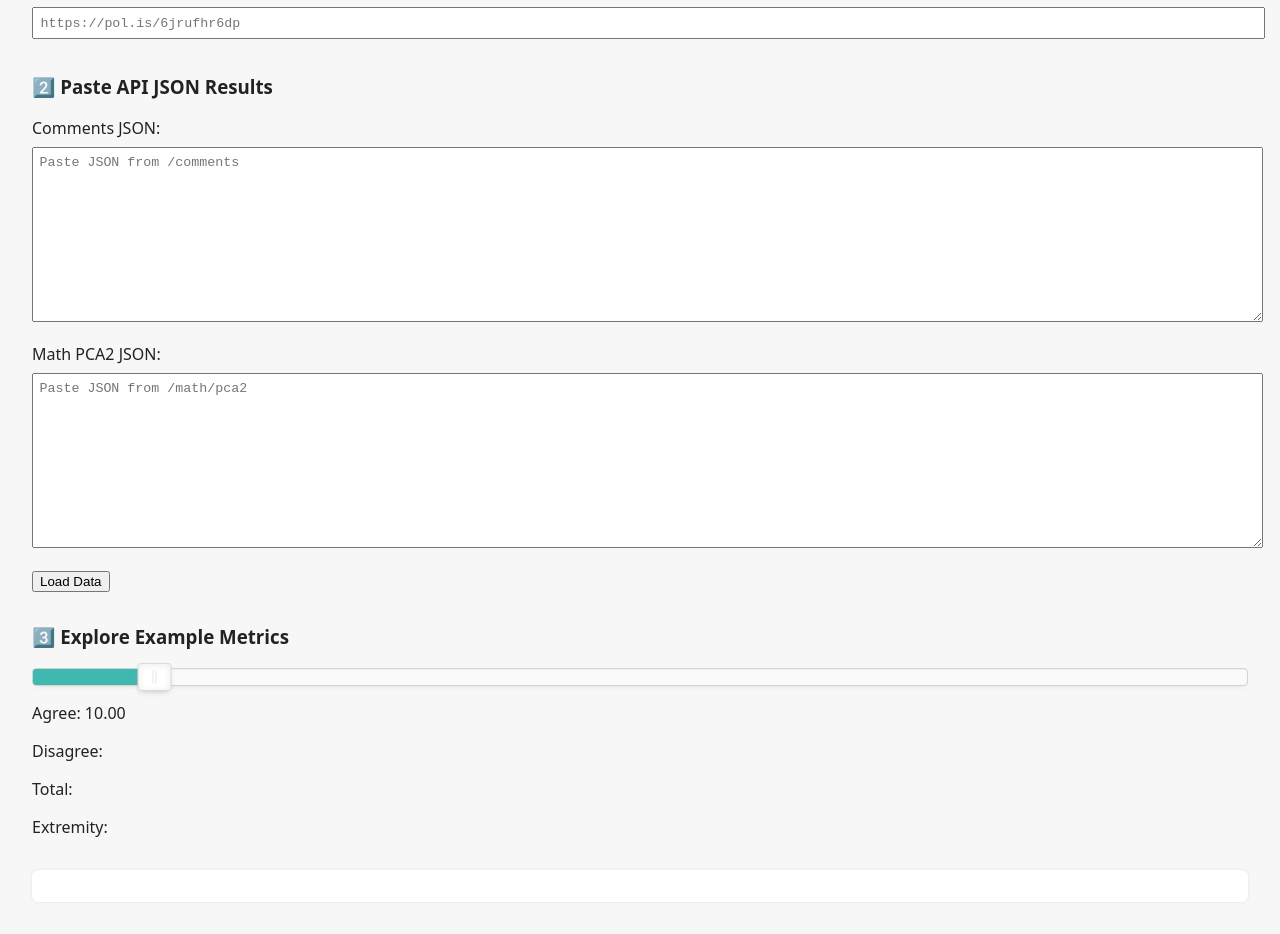
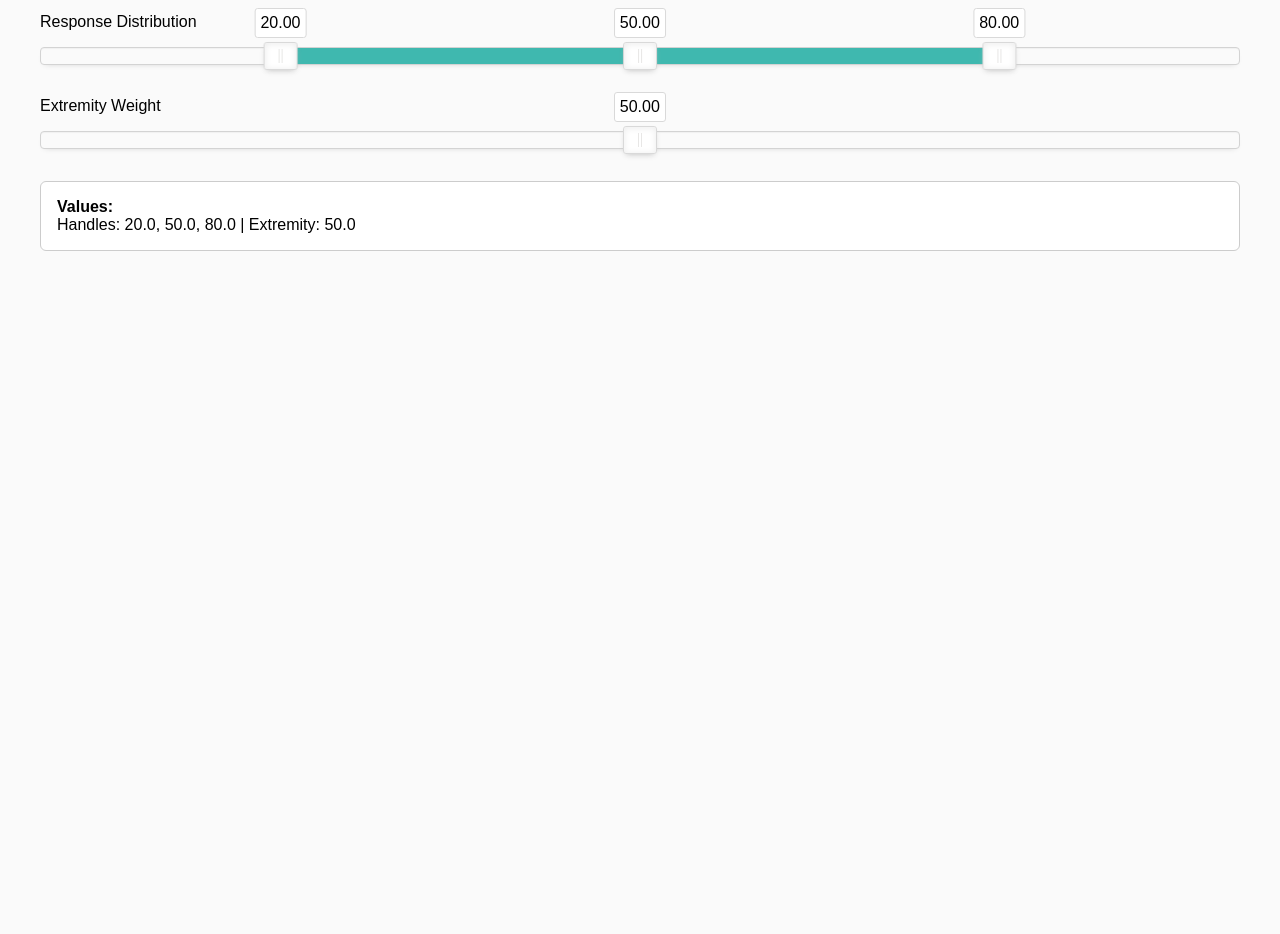
Before and after one commit to patcon/polislike-comment-routing-explorer, a plain HTML site: page index.html in a window 1280 px wide. Shown: the part 141-1075 px from the top of the page. After the commit the page ends 800 px from the top, so only its background shows below. Drawn offline with nearby package versions, Linux system fonts and the light colour scheme.

Commit message:
Added multi-handle slider.

```diff
--- a/index.html
+++ b/index.html
@@ -1,193 +1,138 @@
 <!DOCTYPE html>
-
 <html lang="en">
 <head>
   <meta charset="UTF-8">
+  <meta name="viewport" content="width=device-width, initial-scale=1.0">
   <title>Polis Metric Playground</title>
-  <link href="https://cdnjs.cloudflare.com/ajax/libs/noUiSlider/15.7.1/nouislider.min.css" rel="stylesheet">
+  <link href="https://cdn.jsdelivr.net/npm/nouislider@15.7.0/dist/nouislider.min.css" rel="stylesheet">
   <style>
     body {
-      font-family: system-ui, sans-serif;
-      margin: 2rem;
-      background: #f7f7f7;
-      color: #222;
+      font-family: sans-serif;
+      padding: 2em;
+      background: #fafafa;
     }
-    input, textarea {
-      width: 100%;
-      margin: 0.5rem 0 1rem 0;
-      padding: 0.4rem;
-      font-family: monospace;
+    .slider-wrapper {
+      margin-bottom: 2em;
     }
-    textarea {
-      height: 10rem;
+    #multiSlider, #extremitySlider {
+      margin-top: 1em;
     }
-    .link-box {
-      margin-top: 0.5rem;
+    .output {
       background: #fff;
-      padding: 0.5rem;
-      border-radius: 0.4rem;
-      box-shadow: 0 0 3px rgba(0,0,0,0.1);
-    }
-    .slider-box {
-      margin: 2rem 0;
-    }
-    .result {
-      background: #fff;
-      padding: 1rem;
-      border-radius: 0.4rem;
-      margin-top: 1rem;
-      box-shadow: 0 0 3px rgba(0,0,0,0.1);
-      font-family: monospace;
+      border: 1px solid #ccc;
+      padding: 1em;
+      border-radius: 6px;
     }
   </style>
 </head>
 <body>
   <h1>Polis Metric Playground</h1>
+  <p>Experiment with a multi-handle slider to represent multiple response types.</p>
 
-  <h3>1️⃣ Enter a Polis Conversation URL</h3>
-  <input id="convInput" type="text" placeholder="https://pol.is/6jrufhr6dp" />
-
-  <div id="apiLinks" class="link-box" style="display:none;">
-    <p>Fetch data manually with <code>curl</code> or open directly:</p>
-    <ul>
-      <li><a id="commentsLink" href="#" target="_blank" rel="noopener noreferrer">Comments API</a></li>
-      <li><a id="mathLink" href="#" target="_blank" rel="noopener noreferrer">Math PCA2 API</a></li>
-    </ul>
-    <p>Example <code>curl</code> commands:</p>
-    <pre id="curlExamples"></pre>
+  <div class="slider-wrapper">
+    <label>Response Distribution</label>
+    <div id="multiSlider"></div>
   </div>
 
-  <h3>2️⃣ Paste API JSON Results</h3>
-  <label>Comments JSON:</label>
-  <textarea id="commentsText" placeholder="Paste JSON from /comments"></textarea>
-
-<label>Math PCA2 JSON:</label>
-
-  <textarea id="mathText" placeholder="Paste JSON from /math/pca2"></textarea>
-
-<button id="loadBtn">Load Data</button>
-
-  <div id="loadStatus" class="result" style="display:none;"></div>
-
-  <div class="slider-box">
-    <h3>3️⃣ Explore Example Metrics</h3>
-    <div id="agreeSlider"></div>
-    <p>Agree: <span id="agreeVal"></span></p>
-    <div id="disagreeSlider"></div>
-    <p>Disagree: <span id="disagreeVal"></span></p>
-    <div id="totalSlider"></div>
-    <p>Total: <span id="totalVal"></span></p>
+  <div class="slider-wrapper">
+    <label>Extremity Weight</label>
     <div id="extremitySlider"></div>
-    <p>Extremity: <span id="extremityVal"></span></p>
   </div>
 
-  <div id="metricResult" class="result"></div>
+  <div class="output">
+    <strong>Values:</strong>
+    <div id="values"></div>
+  </div>
 
-  <script src="https://cdnjs.cloudflare.com/ajax/libs/noUiSlider/15.7.1/nouislider.min.js"></script>
+  <script src="https://cdn.jsdelivr.net/npm/nouislider@15.7.0/dist/nouislider.min.js"></script>
+  <script>
+    const multiSlider = document.getElementById('multiSlider');
 
-  <script>
-    // --- STEP 1: Build clickable URLs when user enters a conversation ID ---
-    const convInput = document.getElementById("convInput");
-    const apiLinks = document.getElementById("apiLinks");
-    const commentsLink = document.getElementById("commentsLink");
-    const mathLink = document.getElementById("mathLink");
-    const curlExamples = document.getElementById("curlExamples");
-
-    convInput.addEventListener("input", () => {
-      const val = convInput.value.trim();
-      const match = val.match(/([a-z0-9]{10})$/i);
-      if (!match) {
-        apiLinks.style.display = "none";
-        return;
-      }
-      const cid = match[1];
-      const commentsUrl = `https://pol.is/api/v3/comments?conversation_id=${cid}&moderation=true&include_voting_patterns=true`;
-      const mathUrl = `https://pol.is/api/v3/math/pca2?conversation_id=${cid}`;
-      commentsLink.href = commentsUrl;
-      mathLink.href = mathUrl;
-      curlExamples.textContent =
-`curl -s "${commentsUrl}" | jq '.[0] | map_values(type)'
-curl -s "${mathUrl}" | jq '. | map_values(type)'`;
-      apiLinks.style.display = "block";
+    noUiSlider.create(multiSlider, {
+      start: [20, 50, 80],
+      connect: [false, true, true, false],
+      tooltips: [true, true, true],
+      range: { 'min': 0, 'max': 100 },
+      step: 1
     });
 
-    // --- STEP 2: Load pasted JSON ---
-    const loadBtn = document.getElementById("loadBtn");
-    const loadStatus = document.getElementById("loadStatus");
-    let commentsData = null, mathData = null;
-
-    loadBtn.addEventListener("click", () => {
-      try {
-        commentsData = JSON.parse(document.getElementById("commentsText").value);
-        mathData = JSON.parse(document.getElementById("mathText").value);
-        loadStatus.textContent = `Loaded ${commentsData.length} comments and ${Object.keys(mathData).length} math fields.`;
-        loadStatus.style.display = "block";
-      } catch (e) {
-        loadStatus.textContent = "❌ Error parsing JSON. Check your paste.";
-        loadStatus.style.display = "block";
-      }
+    const extremitySlider = document.getElementById('extremitySlider');
+    noUiSlider.create(extremitySlider, {
+      start: [50],
+      tooltips: [true],
+      range: { 'min': 0, 'max': 100 }
     });
 
-    // --- STEP 3: noUiSliders for interactive exploration ---
-    const agreeSlider = document.getElementById("agreeSlider");
-    const disagreeSlider = document.getElementById("disagreeSlider");
-    const totalSlider = document.getElementById("totalSlider");
-    const extremitySlider = document.getElementById("extremitySlider");
+    function mergeTooltips(slider, threshold, separator) {
+      const textIsRtl = getComputedStyle(slider).direction === 'rtl';
+      const isRtl = slider.noUiSlider.options.direction === 'rtl';
+      const isVertical = slider.noUiSlider.options.orientation === 'vertical';
+      const tooltips = slider.noUiSlider.getTooltips();
+      const origins = slider.noUiSlider.getOrigins();
 
-    function makeSlider(el, min, max, start, outEl) {
-      noUiSlider.create(el, { start, connect: "lower", range: { min, max }, step: 1 });
-      el.noUiSlider.on("update", (values) => {
-        document.getElementById(outEl).textContent = values[0];
-        updateMetrics();
+      tooltips.forEach((tooltip, index) => {
+        if (tooltip) origins[index].appendChild(tooltip);
+      });
+
+      slider.noUiSlider.on('update', (values, handle, unencoded, tap, positions) => {
+        const pools = [[]], poolPositions = [[]], poolValues = [[]];
+        let atPool = 0;
+
+        if (tooltips[0]) {
+          pools[0][0] = 0;
+          poolPositions[0][0] = positions[0];
+          poolValues[0][0] = values[0];
+        }
+
+        for (let i = 1; i < positions.length; i++) {
+          if (!tooltips[i] || (positions[i] - positions[i - 1]) > threshold) {
+            atPool++;
+            pools[atPool] = [];
+            poolValues[atPool] = [];
+            poolPositions[atPool] = [];
+          }
+          if (tooltips[i]) {
+            pools[atPool].push(i);
+            poolValues[atPool].push(values[i]);
+            poolPositions[atPool].push(positions[i]);
+          }
+        }
+
+        pools.forEach((pool, poolIndex) => {
+          const handlesInPool = pool.length;
+          for (let j = 0; j < handlesInPool; j++) {
+            const handleNumber = pool[j];
+            if (j === handlesInPool - 1) {
+              let offset = 0;
+              poolPositions[poolIndex].forEach(v => offset += 1000 - v);
+              const direction = isVertical ? 'bottom' : 'right';
+              const last = isRtl ? 0 : handlesInPool - 1;
+              const lastOffset = 1000 - poolPositions[poolIndex][last];
+              offset = (textIsRtl && !isVertical ? 100 : 0) + (offset / handlesInPool) - lastOffset;
+              tooltips[handleNumber].innerHTML = poolValues[poolIndex].join(separator);
+              tooltips[handleNumber].style.display = 'block';
+              tooltips[handleNumber].style[direction] = offset + '%';
+            } else {
+              tooltips[handleNumber].style.display = 'none';
+            }
+          }
+        });
       });
     }
 
-    makeSlider(agreeSlider, 0, 100, 10, "agreeVal");
-    makeSlider(disagreeSlider, 0, 100, 5, "disagreeVal");
-    makeSlider(totalSlider, 0, 200, 50, "totalVal");
-    noUiSlider.create(extremitySlider, { start: [0.5], connect: "lower", range: { min: 0, max: 2 }, step: 0.01 });
-    extremitySlider.noUiSlider.on("update", (values) => {
-      document.getElementById("extremityVal").textContent = values[0];
-      updateMetrics();
-    });
+    mergeTooltips(multiSlider, 15, ' | ');
 
-    const metricResult = document.getElementById("metricResult");
+    const valuesDiv = document.getElementById('values');
+    const updateValues = () => {
+      const [a, b, c] = multiSlider.noUiSlider.get().map(Number);
+      const ext = Number(extremitySlider.noUiSlider.get());
+      valuesDiv.textContent = `Handles: ${a.toFixed(1)}, ${b.toFixed(1)}, ${c.toFixed(1)} | Extremity: ${ext.toFixed(1)}`;
+    };
 
-    // --- STEP 4: Compute importance + priority metric for current slider values ---
-    function probability(n, total, pseudo = 1) {
-      return (n + pseudo) / (total + 3 * pseudo);
-    }
+    multiSlider.noUiSlider.on('update', updateValues);
+    extremitySlider.noUiSlider.on('update', updateValues);
 
-    function importanceMetric(nAgree, nDisagree, nTotal, extremity, pseudoCount = 1) {
-      const nPass = nTotal - (nAgree + nDisagree);
-      const probAgree = probability(nAgree, nTotal, pseudoCount);
-      const probPass = probability(nPass, nTotal, pseudoCount);
-      const probEngagement = 1 - probPass;
-      return probAgree * probEngagement * (1 + extremity);
-    }
-
-    function priorityMetric(isMeta, nAgree, nDisagree, nTotal, extremity, metaPriority = 7, pseudoCount = 1) {
-      const importance = importanceMetric(nAgree, nDisagree, nTotal, extremity, pseudoCount);
-      const NO_VOTES_SCALE_FACTOR = 9;
-      const newnessScaleFactor = 1 + (NO_VOTES_SCALE_FACTOR - 1) * Math.pow(2, -(nTotal / 5));
-      const priority = isMeta ? metaPriority : importance * newnessScaleFactor;
-      return Math.pow(priority, 2);
-    }
-
-    function updateMetrics() {
-      const nAgree = +agreeSlider.noUiSlider.get();
-      const nDisagree = +disagreeSlider.noUiSlider.get();
-      const nTotal = +totalSlider.noUiSlider.get();
-      const extremity = +extremitySlider.noUiSlider.get();
-      const imp = importanceMetric(nAgree, nDisagree, nTotal, extremity);
-      const pri = priorityMetric(false, nAgree, nDisagree, nTotal, extremity);
-      metricResult.textContent =
-`importance: ${imp.toFixed(6)}
-priority: ${pri.toFixed(6)}`;
-    }
-
-    updateMetrics();
+    updateValues();
   </script>
-
 </body>
 </html>
```
